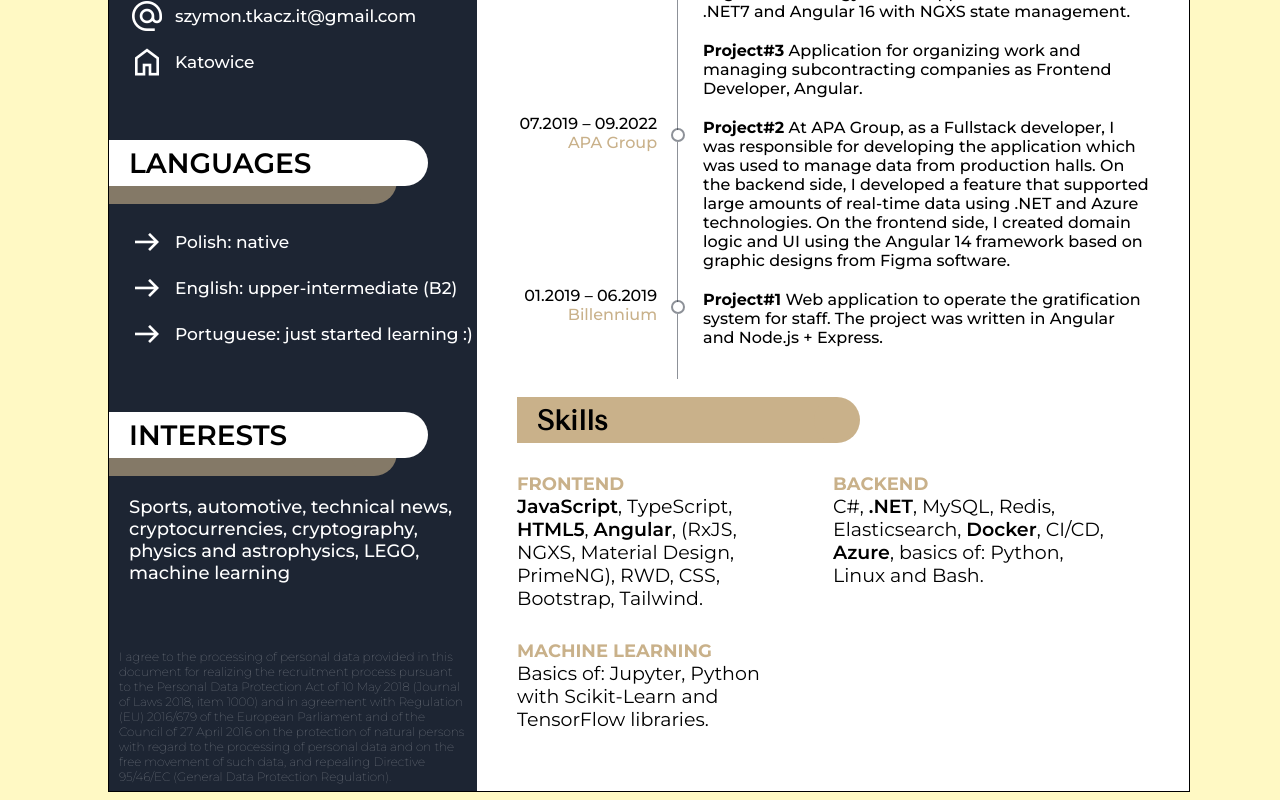
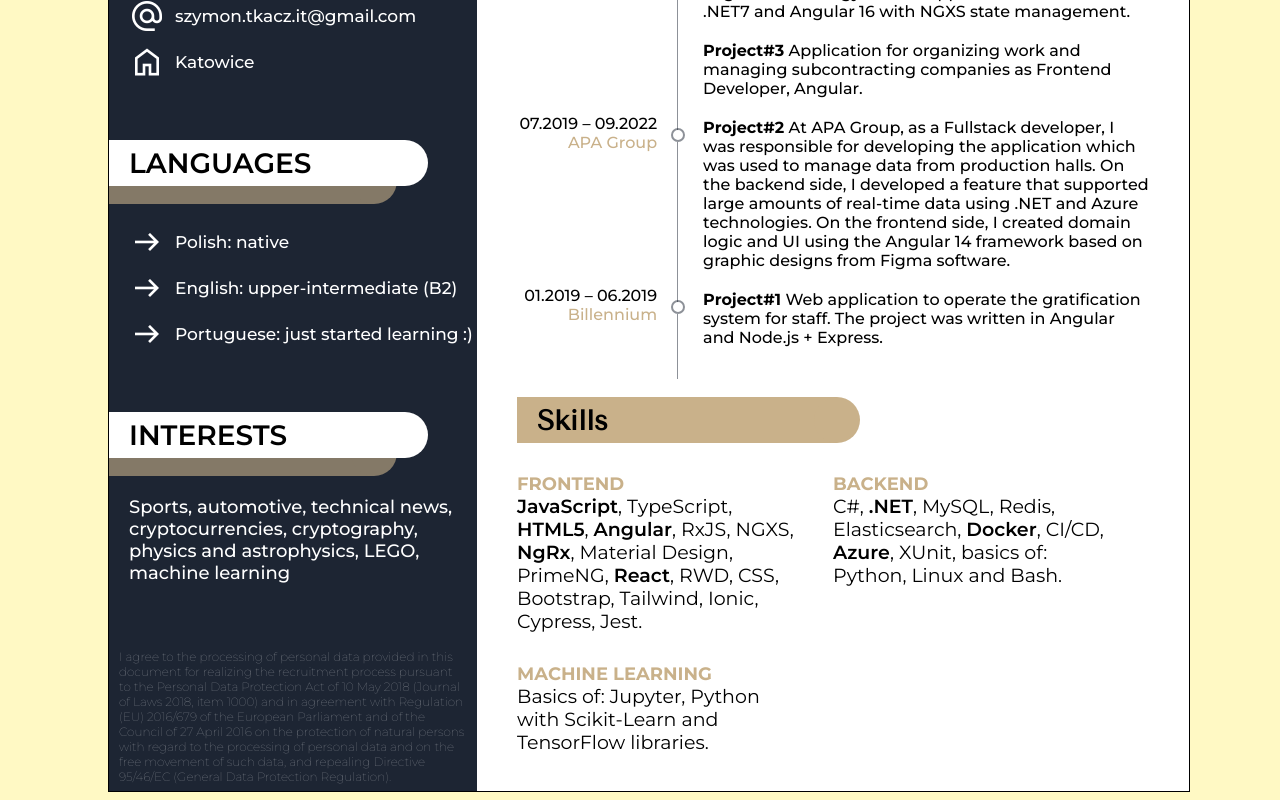
Before and after one commit to SzymonTkacz/myCV, an Angular app: page / in a window 1280 px wide. Shown: the part 741-1541 px from the top of the page. Built offline with nearby package versions, Linux system fonts and the light colour scheme.

Commit message:
added frontend and backend skills

```diff
--- a/src/app/app.component.html
+++ b/src/app/app.component.html
@@ -118,11 +118,11 @@
         <div class="skills">
           <div class="realm">
             <h5>Frontend</h5>
-            <p> <span>JavaScript</span>, TypeScript, <span>HTML5</span>, <span>Angular</span>, (RxJS, NGXS, Material Design, PrimeNG), RWD, CSS, Bootstrap, Tailwind.</p>
+            <p> <span>JavaScript</span>, TypeScript, <span>HTML5</span>, <span>Angular</span>, RxJS, NGXS, <span>NgRx</span>, Material Design, PrimeNG, <span>React</span>, RWD, CSS, Bootstrap, Tailwind, Ionic, Cypress, Jest.</p>
           </div>
           <div class="realm">
             <h5>Backend</h5>
-            <p>C#, <span>.NET</span>, MySQL, Redis, Elasticsearch, <span>Docker</span>,  CI/CD, <span>Azure</span>, basics of: Python, Linux and Bash. </p>
+            <p>C#, <span>.NET</span>, MySQL, Redis, Elasticsearch, <span>Docker</span>,  CI/CD, <span>Azure</span>, XUnit, basics of: Python, Linux and Bash. </p>
           </div>
           <div class="realm">
             <h5>Machine Learning</h5>
```
Also changed, not shown: 3 other files (tests, documents, lock files or other folders).
